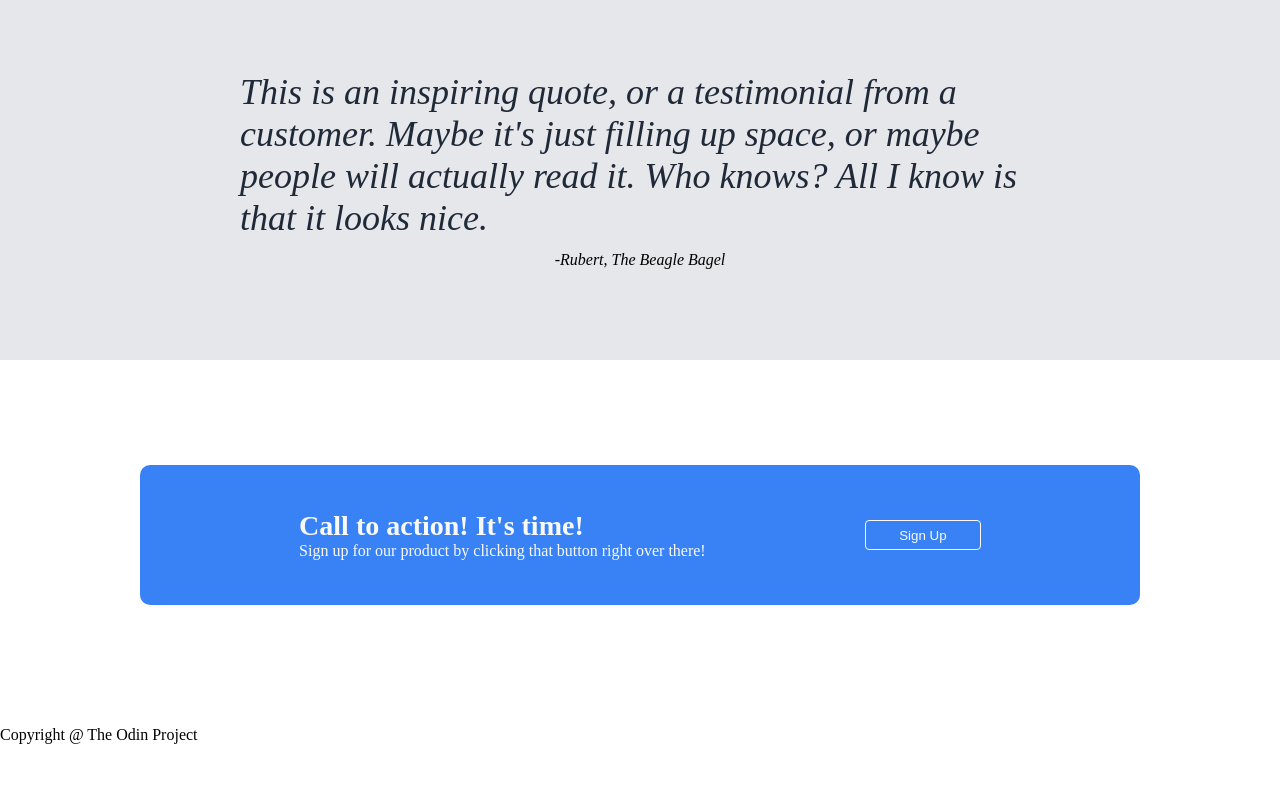
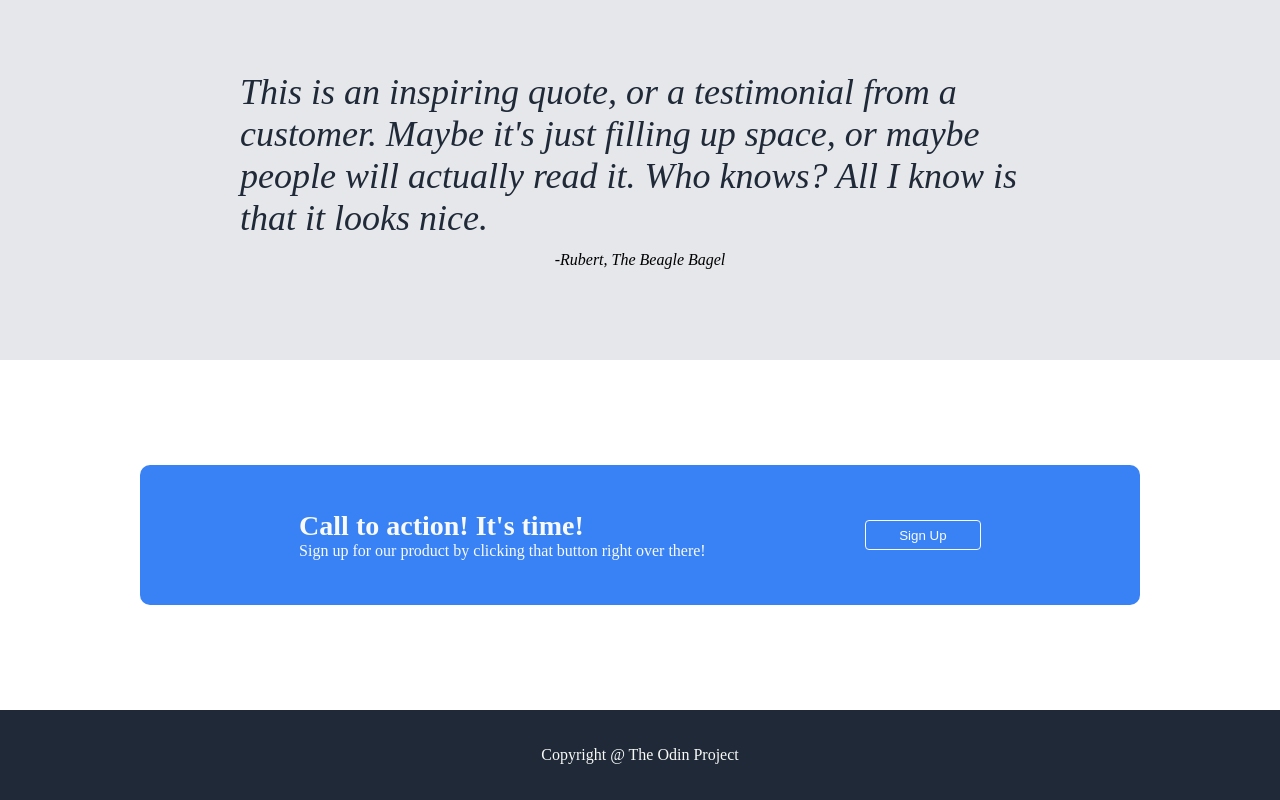
Before and after one commit to wes171/Landing-Page, a plain HTML site: page index.html in a window 1280 px wide. Shown: the part 818-1618 px from the top of the page. Before the commit the page ends 1562 px from the top, so only its background shows below. Drawn offline with Linux system fonts and the light colour scheme.

Commit message:
add and style footer

```diff
--- a/style.css
+++ b/style.css
@@ -180,3 +180,12 @@ background-color: #1F2937;
     padding: .5em 2.5em;
     border-radius: 4px;
  }
+
+ .footer {
+    height: 90px;
+    background-color: #1F2937;
+    display: flex;
+    justify-content: center;
+    align-items: center;
+    color: #F9FAF8;
+ }
```
Also changed, not shown: index.html (+1 -0 lines).
